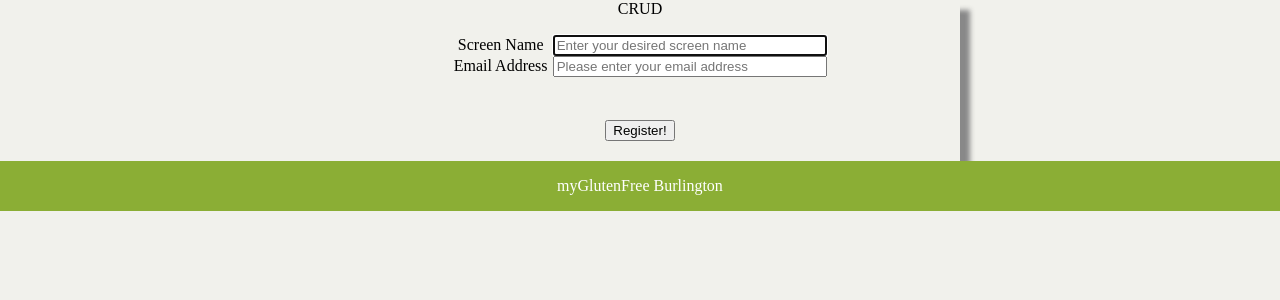
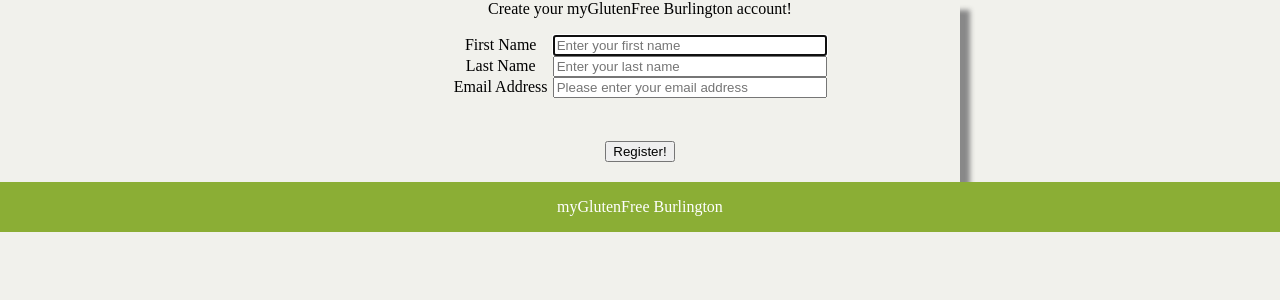
Before and after one commit to awbrunet/assignment10, a PHP site: page /register.php in a window 1280 px wide. Shown: the part 131-431 px from the top of the page. Run offline with PHP 8.4, Linux system fonts and the light colour scheme; data that the repository does not hold is empty.

Commit message:
register.php now submits info to relevant databses

```diff
--- a/register.php
+++ b/register.php
@@ -192,7 +192,9 @@
 
         try {
             $thisDatabase->db->beginTransaction();
-            $query = 'INSERT INTO tblRegister SET fldEmail = ?';
+            $query = "INSERT INTO tblUser (fldFName, fldLName, fldEmail) VALUES('$fName', '$lName', '$email') ";
+            $data = array($fName);
+            $data = array($lName);
             $data = array($email);
             if ($debug) {
                 print "<p>sql " . $query;
@@ -200,7 +202,7 @@
                 print_r($data);
                 print"</pre></p>";
             }
-            $results = $thisDatabase->insert($query, $data);
+            $results = $thisDatabase->insert($query,$data);
 
             $primaryKey = $thisDatabase->lastInsert();
 
@@ -366,14 +368,20 @@
               id="frmClassSearch">
 
             <fieldset class="wrapper">
-                <legend>CRUD</legend>
+                <legend>Create your myGlutenFree Burlington account!</legend>
 
                 <fieldset class="wrapperTwo">
                     <fieldset class="searchTerms">
-                        <label for="txtScreenName">Screen Name</label>
-                            <input type="text" class="txtScreenName" id="txtScreenName" name="txtScreenName"
-                                   value="<?php print $screenName; ?>"
-                                   tabindex="100" maxlength="50" placeholder="Enter your desired screen name"
+                        <label for="txtFirstName">First Name</label>
+                            <input type="text" class="txtfield" id="txtFirstName" name="txtFirstName"
+                                   value="<?php print $fName; ?>"
+                                   tabindex="100" maxlength="50" placeholder="Enter your first name"
+                                   onfocus="this.select()"
+                                   autofocus><br>
+                        <label for="txtLastName">Last Name</label>
+                            <input type="text" class="txtfield" id="txtLastName" name="txtLastName"
+                                   value="<?php print $lName; ?>"
+                                   tabindex="110" maxlength="50" placeholder="Enter your last name"
                                    onfocus="this.select()"
                                    autofocus><br>
                         <label for="txtEmail">Email Address</label>
```
